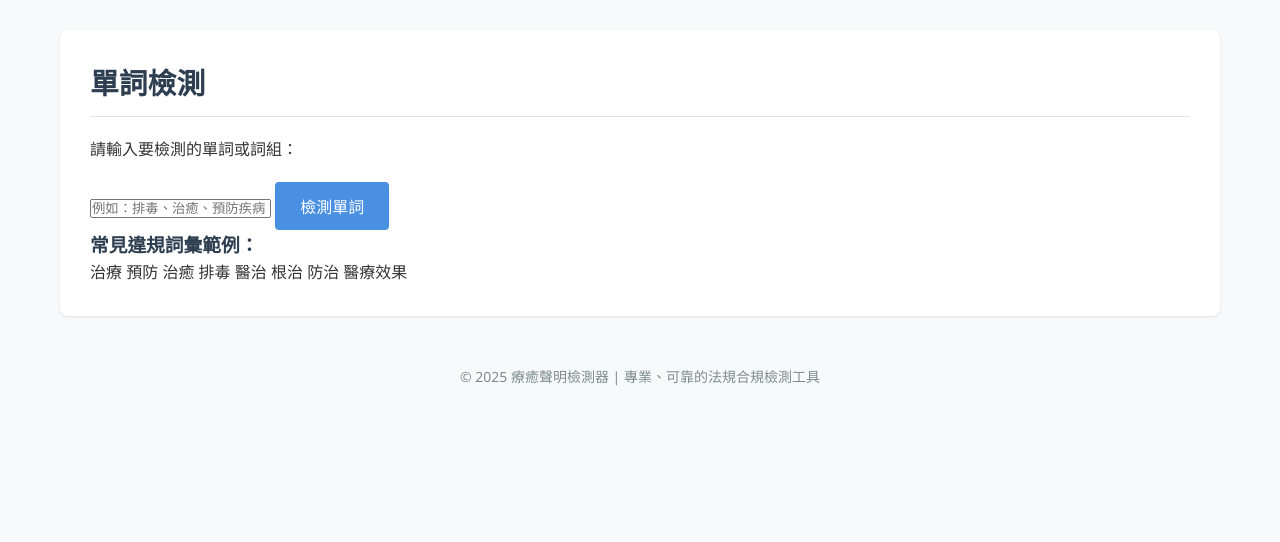
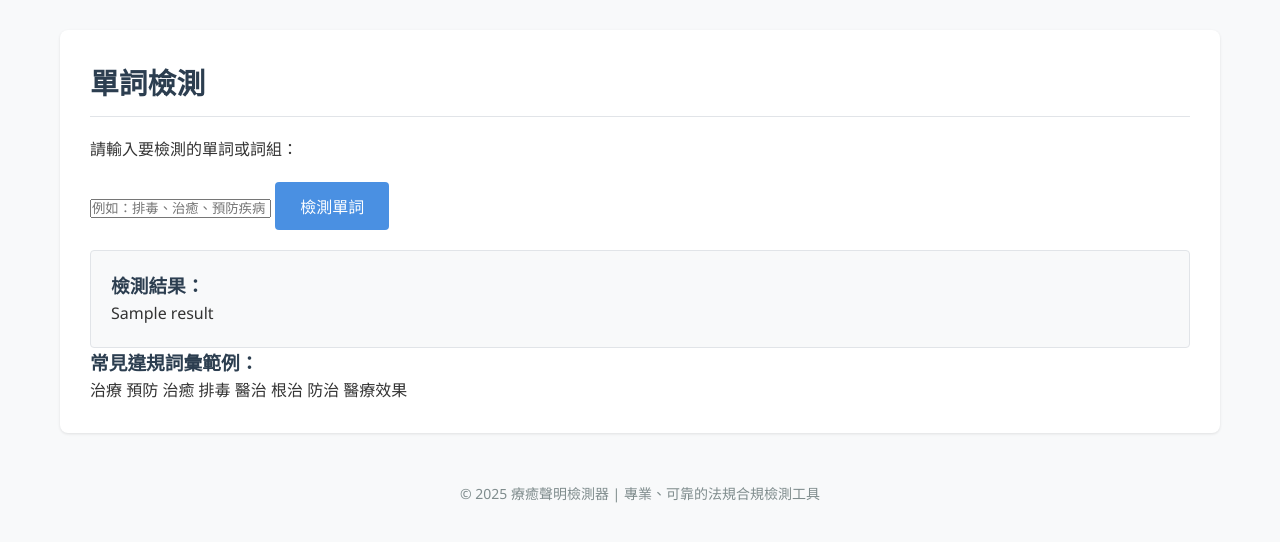
Before and after one commit to wenchun84/therapy-claim-detector, a Flask app: template templates/word.html in a window 1280 px wide. Shown: the part 60-602 px from the top of the page. Run offline with Flask 2, Linux system fonts and the light colour scheme; the template is opened without the code that fills it: most values are stand-ins (such as "Sample title", 1, 10 or a date in 2020).

Commit message:
Update word.html

```diff
--- a/templates/word.html
+++ b/templates/word.html
@@ -25,10 +25,23 @@
 
                 <p>請輸入要檢測的單詞或詞組：</p>
 
+                {% if error %}
+                <div class="error-message">
+                    <p>{{ error }}</p>
+                </div>
+                {% endif %}
+
                 <form method="post" action="/word">
-                    <input type="text" name="keyword" placeholder="例如：排毒、治癒、預防疾病" class="word-input">
+                    <input type="text" name="keyword" placeholder="例如：排毒、治癒、預防疾病" class="word-input" value="{{ keyword if keyword }}">
                     <button type="submit" class="check-button">檢測單詞</button>
                 </form>
+
+                {% if result %}
+                <div class="result-container" style="margin-top: 20px;">
+                    <h3>檢測結果：</h3>
+                    <p>{{ result }}</p>
+                </div>
+                {% endif %}
 
                 <div class="keyword-examples">
                     <h3>常見違規詞彙範例：</h3>
```
